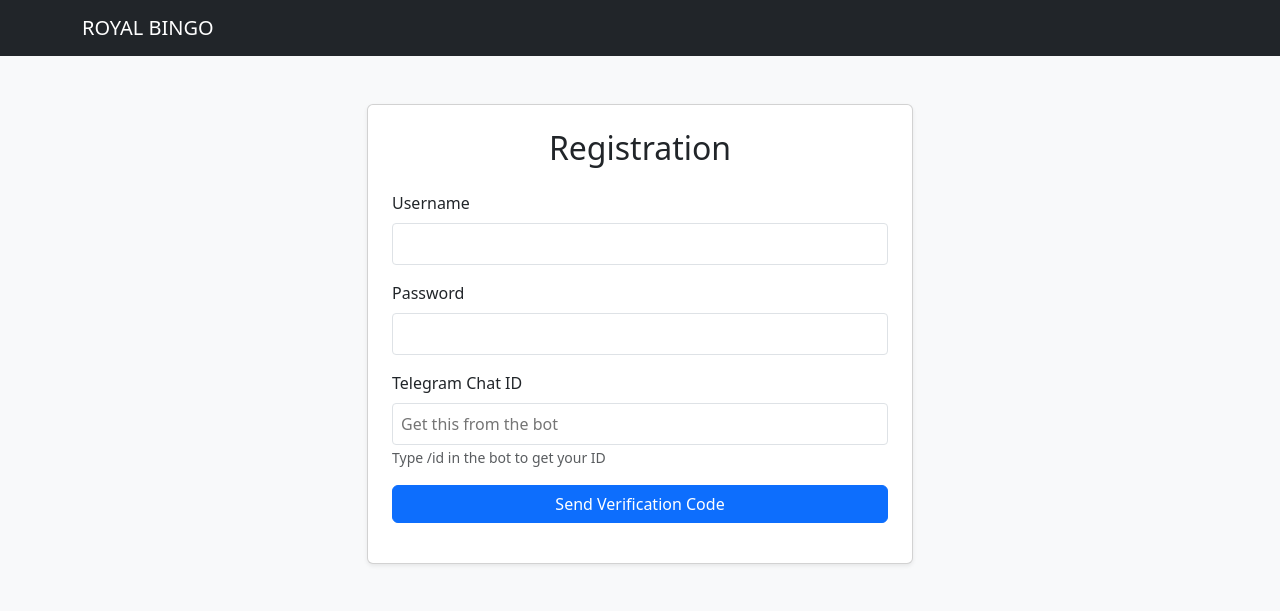
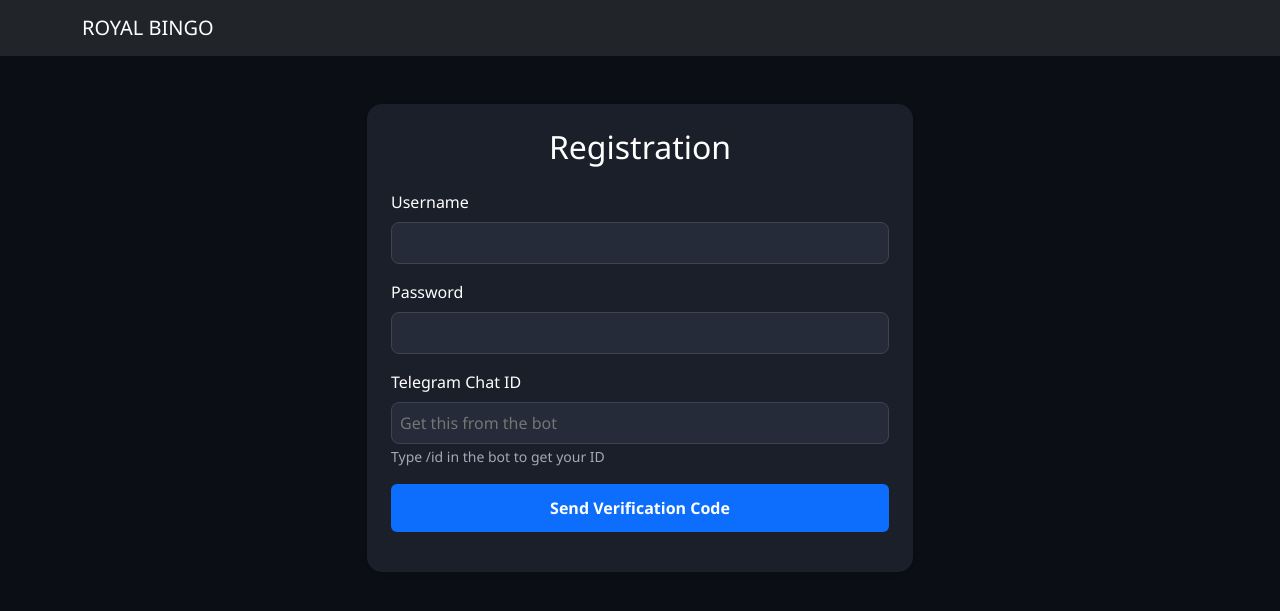
Before and after one commit to abel198523/royal-v4, a Flask app: page /signup in a window 1280 px wide. Shown: the top 611 px of the page. Run offline with Flask 3, Linux system fonts and the light colour scheme.

Commit message:
Update application styling and user flow for better user experience
Refactor index route to redirect to landing page and update base template to use external CSS file. Add new CSS file with updated styles for body, cards, form inputs, and buttons.

Replit-Commit-Author: Agent
Replit-Commit-Session-Id: fd21b4b3-27c6-4f0e-96d7-09ad60cc8f5e
Replit-Commit-Checkpoint-Type: intermediate_checkpoint
Replit-Commit-Event-Id: a3f9e2a3-2a98-4330-82aa-a6e8b0d93ed1
Replit-Commit-Screenshot-Url: https://storage.googleapis.com/screenshot-production-us-central1/912c52ce-84e6-4ecf-8d08-37b146b9e581/fd21b4b3-27c6-4f0e-96d7-09ad60cc8f5e/UaM6IME
Replit-Helium-Checkpoint-Created: true

```diff
--- a/routes.py
+++ b/routes.py
@@ -121,12 +121,10 @@ def index():
     # In a real app, we would check for a session/cookie
     # For now, redirecting to landing if no user is found/hardcoded
     rooms = Room.query.all()
-    user = User.query.filter_by(telegram_chat_id='0980682889').first()
 
-    if not user:
-        return redirect(url_for('landing'))
-
-    return render_template("index.html", rooms=rooms, balance=user.balance)
+    # Check if a specific user session should be simulated or redirect to landing
+    # For now, let's redirect to landing so user can see the starting point
+    return redirect(url_for('landing'))
 
 @app.route("/buy-card/<int:room_id>", methods=["POST"])
 def buy_card(room_id):
--- /dev/null
+++ b/static/css/style.css
@@ -0,0 +1,42 @@
+body {
+    background-color: #0b0e14;
+    color: #ffffff;
+    font-family: 'Segoe UI', Tahoma, Geneva, Verdana, sans-serif;
+}
+
+.card {
+    background-color: #1a1f29;
+    border: none;
+    border-radius: 15px;
+    color: #ffffff;
+}
+
+.form-input {
+    background-color: #252b38;
+    border: 1px solid #3d4451;
+    color: #ffffff;
+    border-radius: 8px;
+    outline: none;
+}
+
+.form-input:focus {
+    border-color: #0d6efd;
+}
+
+.btn-primary {
+    background-color: #0d6efd;
+    border: none;
+    padding: 12px;
+    font-weight: bold;
+}
+
+.btn-success {
+    background-color: #198754;
+    border: none;
+    padding: 12px;
+    font-weight: bold;
+}
+
+.text-muted {
+    color: #a0aab8 !important;
+}
--- a/templates/base.html
+++ b/templates/base.html
@@ -5,10 +5,7 @@
     <meta name="viewport" content="width=device-width, initial-scale=1.0">
     <title>Royal Bingo</title>
     <link href="https://cdn.jsdelivr.net/npm/bootstrap@5.3.2/dist/css/bootstrap.min.css" rel="stylesheet">
-    <style>
-        body { background-color: #f8f9fa; }
-        .form-input { border: 1px solid #dee2e6; border-radius: 4px; }
-    </style>
+    <link rel="stylesheet" href="{{ url_for('static', filename='css/style.css') }}">
 </head>
 <body>
     <nav class="navbar navbar-dark bg-dark mb-4">
```
Also changed, not shown: attached_assets/Screenshot_20260120-164730_1768916937309.jpg (added).
